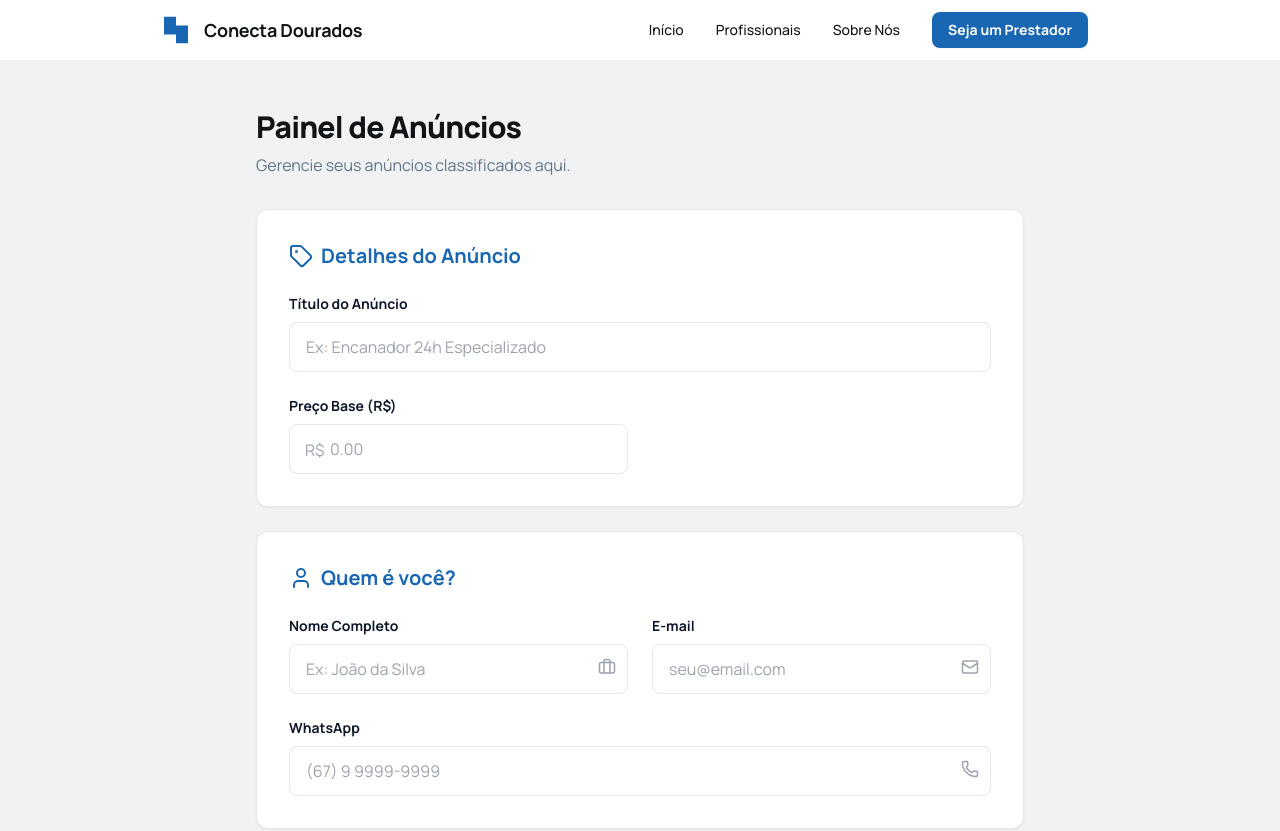
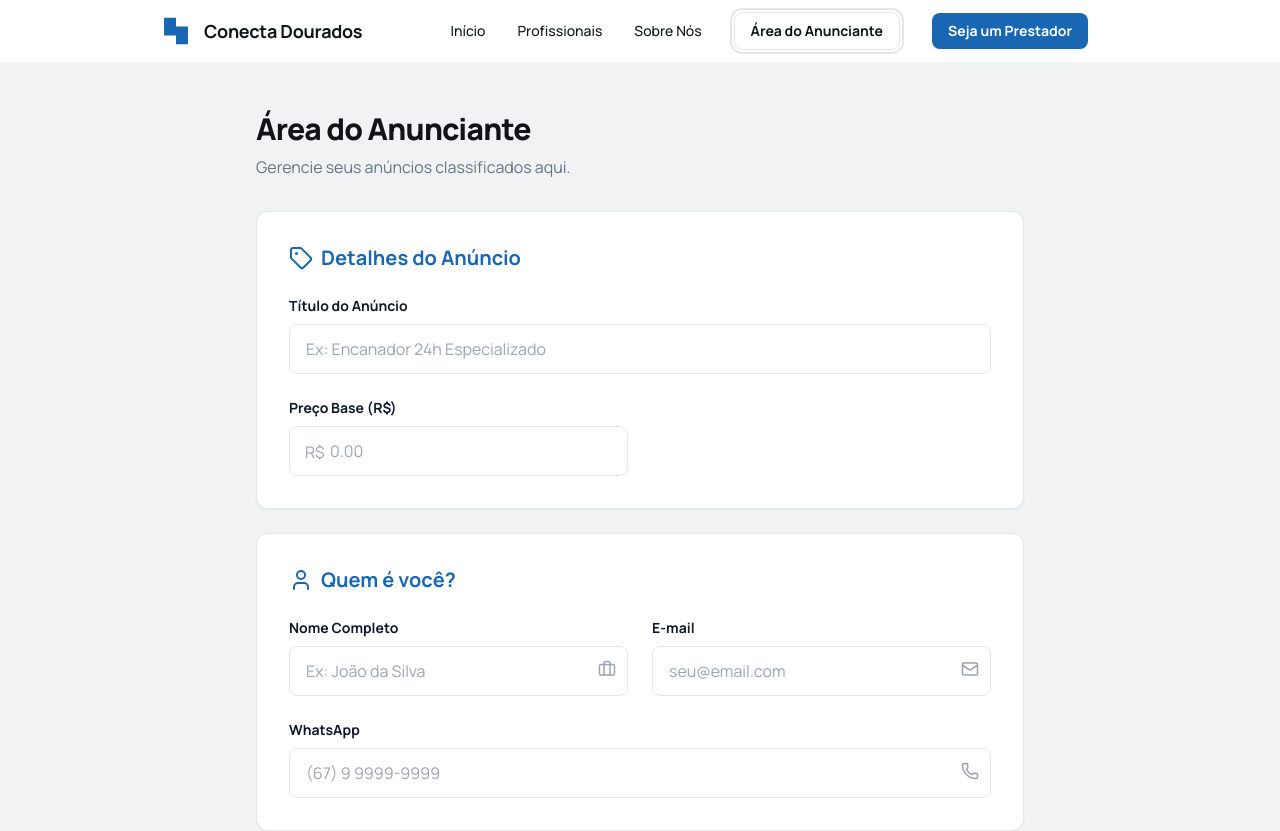
Before and after one commit to DAJMM/conectadourados, a React (Vite) app in the folder app/: page /meus-anuncios in a window 1280 px wide. Shown: the top 831 px of the page. Built offline with nearby package versions, Linux system fonts and the light colour scheme; no server answers.

Commit message:
Feat: Atualiza título para 'Área do Anunciante' e adiciona link no Header

```diff
--- a/app/src/components/Header.tsx
+++ b/app/src/components/Header.tsx
@@ -41,6 +41,12 @@ export default function Header() {
                     <Link className={isActive("/testimonials")} to="/testimonials">Profissionais</Link>
                     <Link className={isActive("/about")} to="/about">Sobre Nós</Link>
                     <Link
+                        className={`px-4 py-2 rounded-lg bg-white border border-gray-200 text-[#111518] hover:bg-gray-50 transition-all shadow-sm hover:shadow-md font-bold ${location.pathname === "/meus-anuncios" ? "ring-2 ring-gray-200 ring-offset-2" : ""}`}
+                        to="/meus-anuncios"
+                    >
+                        Área do Anunciante
+                    </Link>
+                    <Link
                         className={`px-4 py-2 rounded-lg bg-primary text-white hover:bg-primary-light transition-all shadow-sm hover:shadow-md font-bold ${location.pathname === "/advertise" ? "ring-2 ring-primary ring-offset-2" : ""}`}
                         to="/advertise"
                     >
--- a/app/src/pages/MeusAnunciosPage.tsx
+++ b/app/src/pages/MeusAnunciosPage.tsx
@@ -6,7 +6,7 @@ export default function MeusAnunciosPage() {
         <div className="bg-[#f0f2f4] dark:bg-background-dark min-h-screen py-12 px-4 sm:px-6 lg:px-8 font-display">
             <div className="max-w-3xl mx-auto space-y-8">
                 <div>
-                    <h1 className="text-3xl font-black tracking-tight text-[#111417] dark:text-white mb-2">Painel de Anúncios</h1>
+                    <h1 className="text-3xl font-black tracking-tight text-[#111417] dark:text-white mb-2">Área do Anunciante</h1>
                     <p className="text-[#647587] dark:text-gray-400">
                         Gerencie seus anúncios classificados aqui.
                     </p>
```
